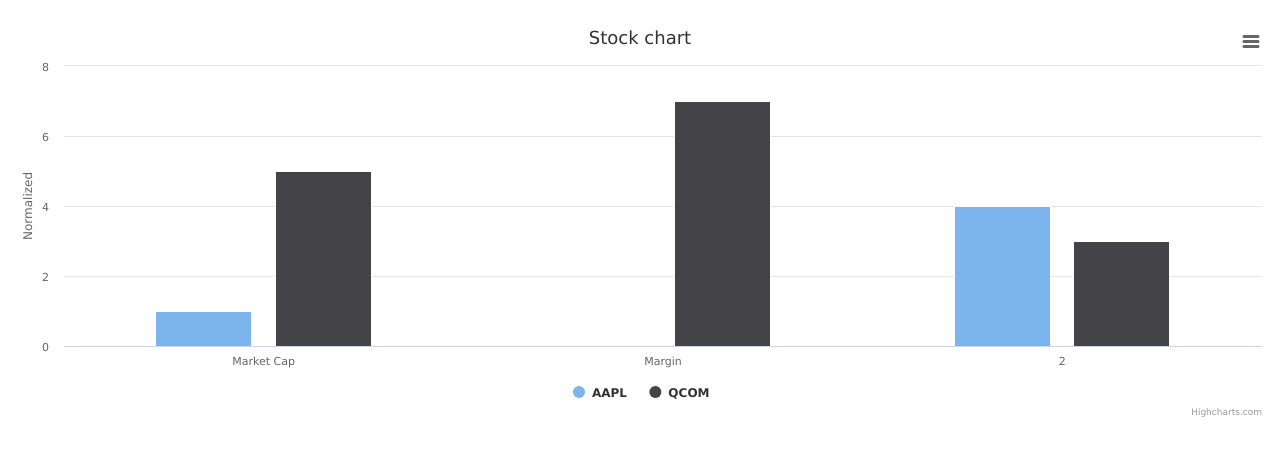
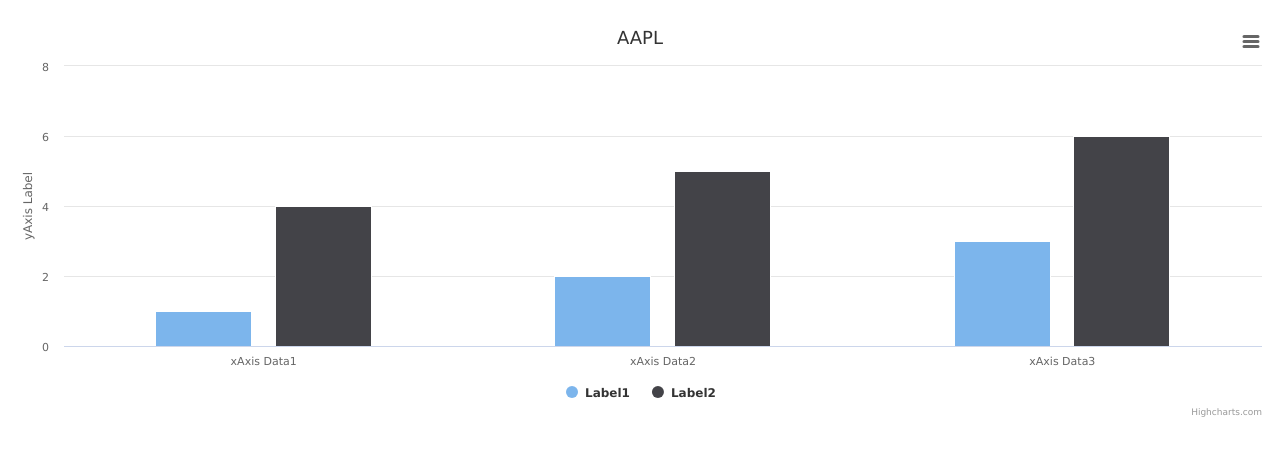
Before and after one commit to zhangruiskyline/flask_app, a Flask app: page /stock_chart in a window 1280 px wide. Shown: the top 456 px of the page. Run offline with Flask 2, Linux system fonts and the light colour scheme; parts of the project's set-up code (start-up, migrations or seed data) failed here and were passed over.

Commit message:
chart change

```diff
--- a/app/static/js/stock_chart.js
+++ b/app/static/js/stock_chart.js
@@ -5,28 +5,12 @@
 /**
  * Created by ruizhang on 2/2/17.
  */
-$(document).ready(function () {
-    $('#chart-container').highcharts({
-        chart: {
-            type: 'column'
-        },
-        title: {
-            text: 'Stock chart'
-        },
-        xAxis: {
-            categories: ['Market Cap', 'Margin']
-        },
-        yAxis: {
-            title: {
-                text: 'Normalized'
-            }
-        },
-        series: [{
-            name: 'AAPL',
-            data: [1, 0, 4]
-        }, {
-            name: 'QCOM',
-            data: [5, 7, 3]
-        }]
-    });
+$(document).ready(function() {
+	$('#chart-container').highcharts({
+		chart: chart,
+		title: title,
+		xAxis: xAxis,
+		yAxis: yAxis,
+		series: series
+	});
 });
--- a/app/templates/base.html
+++ b/app/templates/base.html
@@ -8,7 +8,6 @@
     {% endif %}
     <link href="{{ url_for('.static', filename='css/bootstrap.min.css') }}" rel="stylesheet" media="screen">
     <link href="{{ url_for('.static', filename='css/bootstrap-responsive.min.css') }}" rel="stylesheet">
-    <script src="http://code.jquery.com/jquery-latest.js"></script>
     <script src="{{ url_for('.static', filename='js/moment.min.js') }}"></script>
     {% if g.locale != 'en' %}
     <script src="/static/js/moment-{{g.locale}}.min.js"></script>
@@ -35,7 +34,7 @@
     </script>
   </head>
   <body style="padding-top:50px">
-    <nav class="navbar navbar-inverse navbar-fixed-top">
+    <nav class="navbar navbar-default navbar-fixed-top">
       <div class="container">
         <div class="navbar-header">
           <button type="button" class="navbar-toggle collapsed" data-toggle="collapse" data-target="#navbar" aria-expanded="false" aria-controls="navbar">
--- a/app/templates/stock_chart.html
+++ b/app/templates/stock_chart.html
@@ -18,7 +18,13 @@
 
         <!-- Set up HTML div where we'll place the chart -->
         <div id="chart-container" style="width: 100%; height: 400px; margin: 20px auto"></div>
-
+        <script>
+            var series = {{ series|safe }}
+            var title = {{ title|safe }}
+            var xAxis = {{ xAxis|safe }}
+            var yAxis = {{ yAxis|safe }}
+            var chart = {{ chart|safe }}
+        </script>
         <!--javascript for charts-->
         <script src="{{ url_for('.static', filename='./js/stock_chart.js') }}"></script>
 
--- a/app/views.py
+++ b/app/views.py
@@ -151,15 +151,13 @@
 @app.route('/stock_chart',methods=['GET', 'POST'])
 def stock_chart():
     #stock_data = yahoo_get_all_data('AAPL')
-    chart_type = 'bar'
-    chartID = 0
-    chart_height = 350
-    chart = {"renderTo": chartID, "type": chart_type, "height": chart_height, }
+    chart_type = 'column'
+    chart = {"type": chart_type,}
     series = [{"name": 'Label1', "data": [1, 2, 3]}, {"name": 'Label2', "data": [4, 5, 6]}]
     title = {"text": 'AAPL'}
     xAxis = {"categories": ['xAxis Data1', 'xAxis Data2', 'xAxis Data3']}
     yAxis = {"title": {"text": 'yAxis Label'}}
-    return render_template('stock_chart.html', chartID=chartID, chart=chart, series=series, title=title, xAxis=xAxis,
+    return render_template('stock_chart.html', chart=chart, series=series, title=title, xAxis=xAxis,
                            yAxis=yAxis)
 
 
```
Also changed, not shown: app.db, 2 other files.
